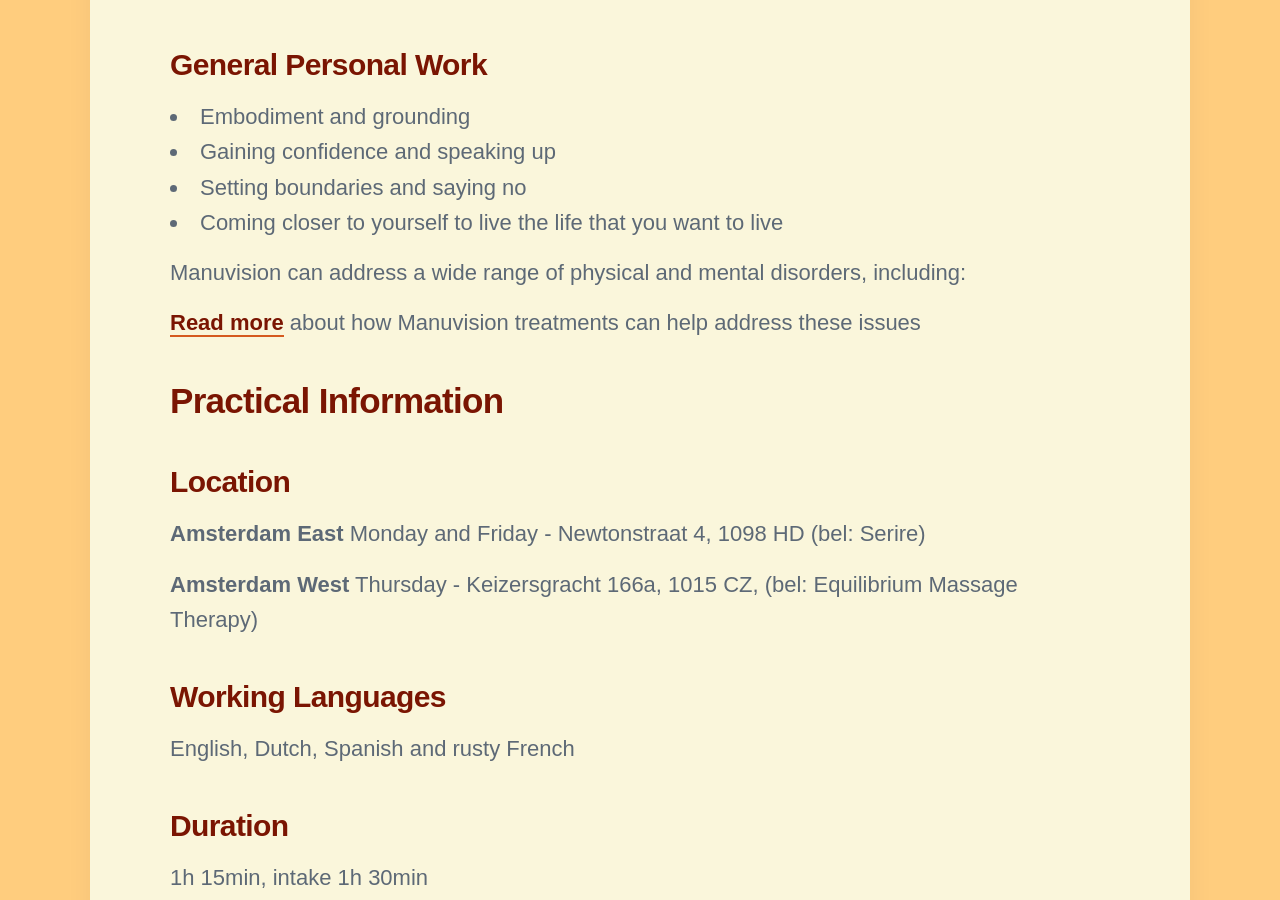
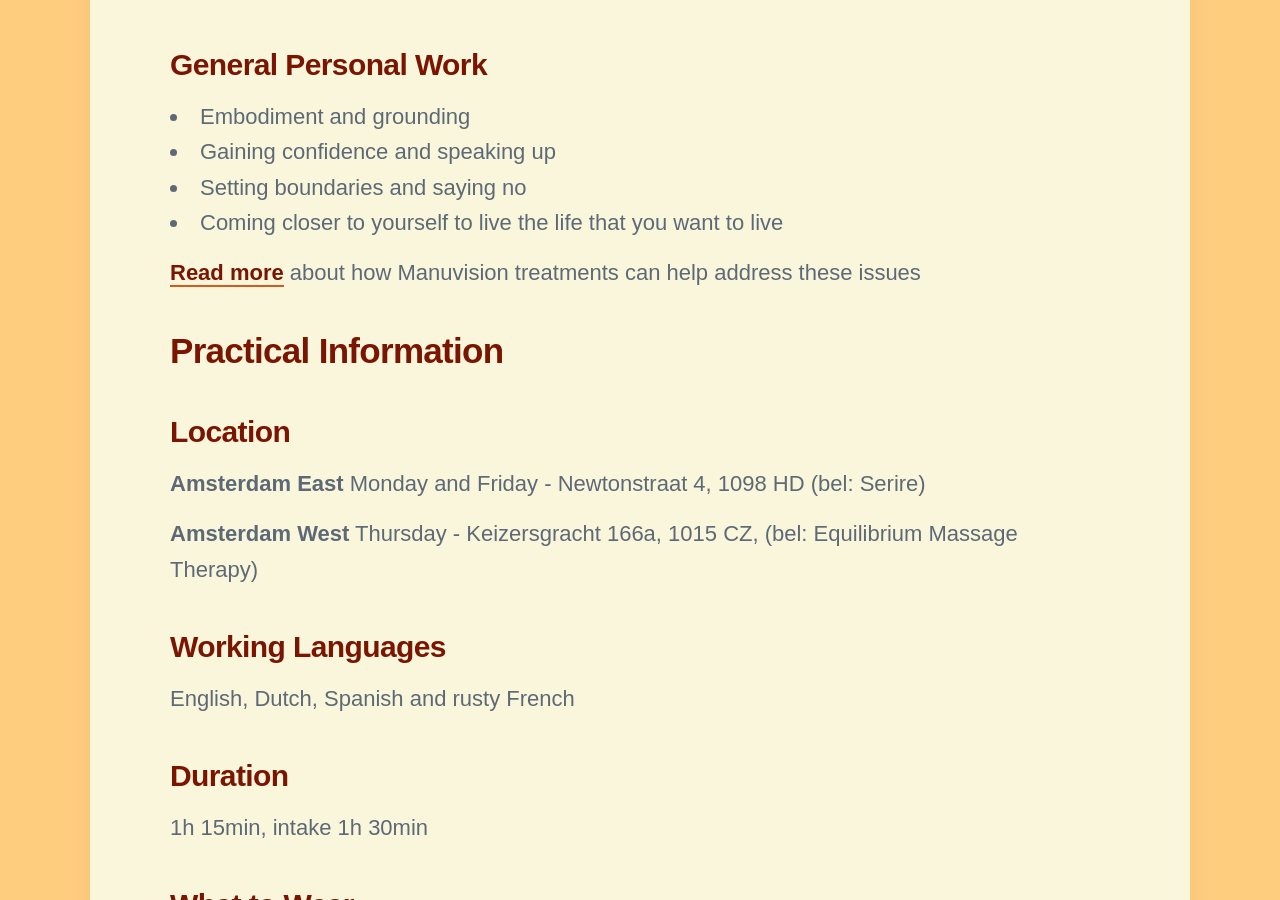
Before and after one commit to threekeytherapy/threekeytherapy.com, a Jekyll site: the page built from _projects/bodytherapy.md, in a window 1280 px wide and 900 px high, scrolled down 3157 px. Built offline with Jekyll 4.4.1, drawn with Linux system fonts in a browser that asks for light colours; nearby versions of some CDN libraries; some web fonts are replaced.

Commit message:
stray sentence

```diff
--- a/_projects/bodytherapy.md
+++ b/_projects/bodytherapy.md
@@ -85,8 +85,6 @@
 * Setting boundaries and saying no
 * Coming closer to yourself to live the life that you want to live
 
-Manuvision can address a wide range of physical and mental disorders, including:
-
 [Read more](https://manuvision-dk.translate.goog/hvad-kan-kropsterapi-hjaelpe-med/?_x_tr_sl=da&_x_tr_tl=en&_x_tr_hl=en-US&_x_tr_pto=wapp) about how Manuvision treatments can help address these issues
 
 ## Practical Information
```
